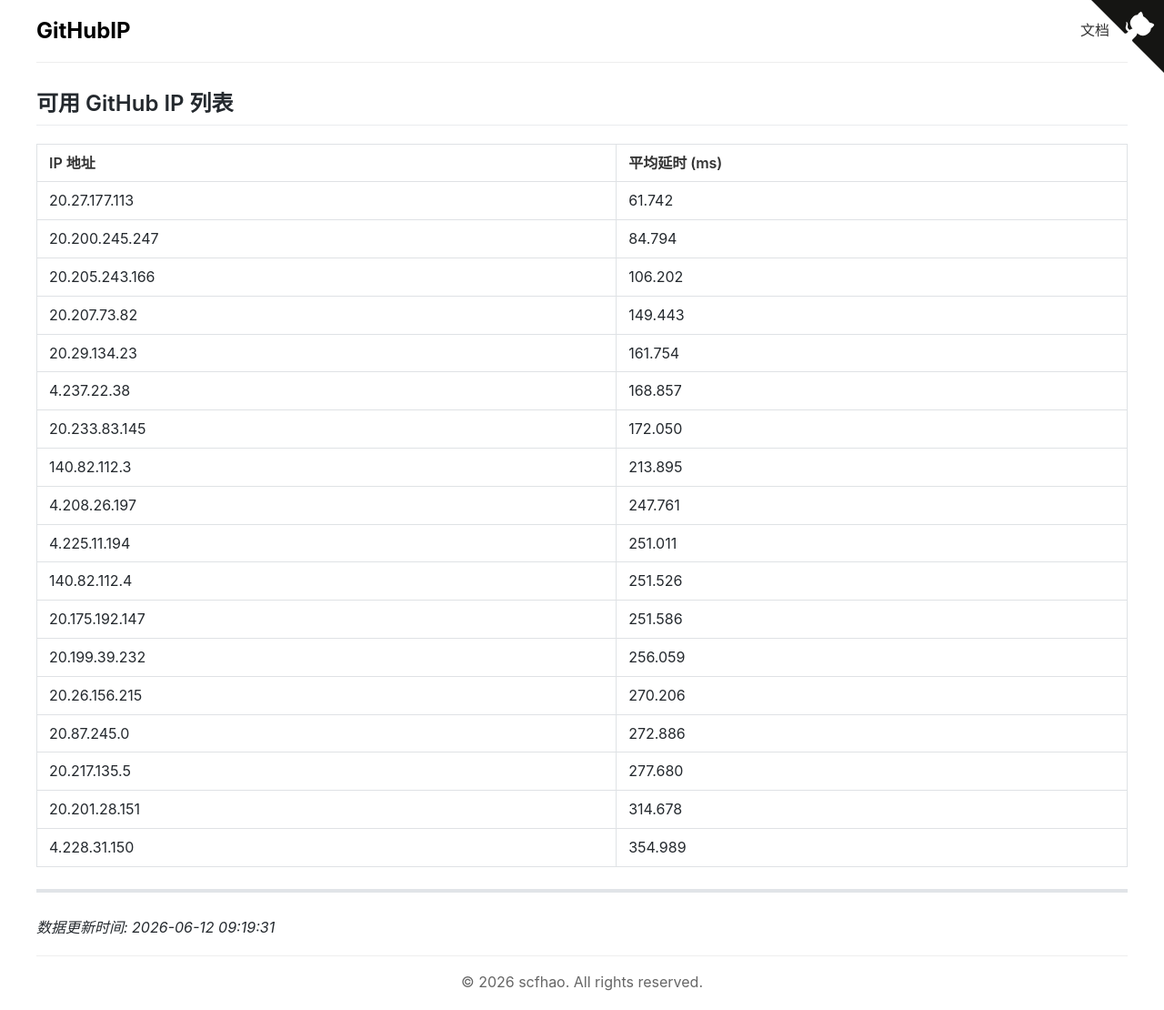
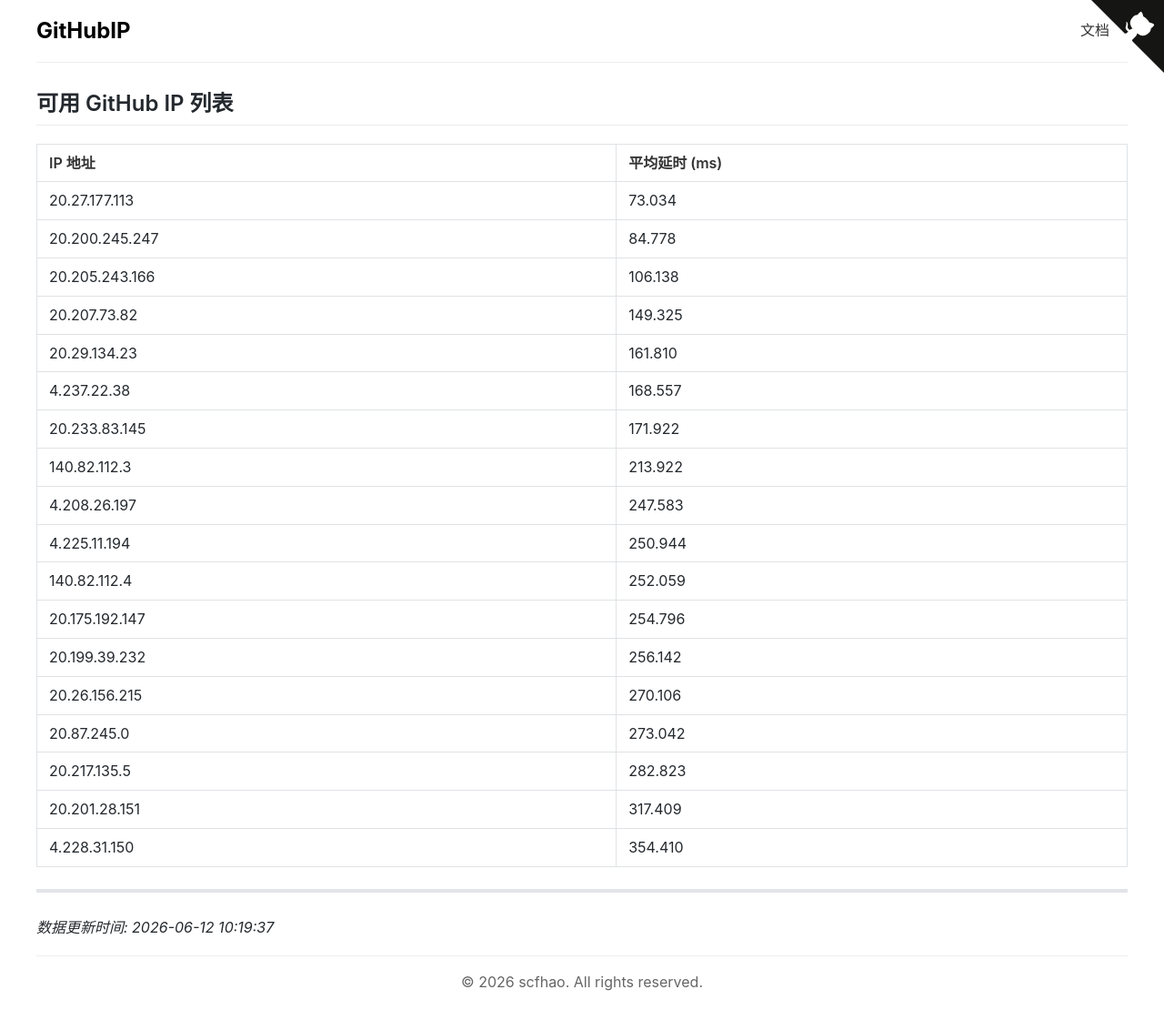
Before and after one commit to scfhao/GitHubIP, a Jekyll site: the page built from index.md, in a window 1280 px wide. Shown: the whole page at 91% size. Built offline with Jekyll 4.4.1, drawn with Linux system fonts in a browser that asks for light colours.

Commit message:
自动脚本执行 - 2026-06-12 10:19:37

```diff
--- a/index.md
+++ b/index.md
@@ -1,32 +1,32 @@
 ---
 layout: home
 title: GitHub IP 列表
-date: 2026-06-12 09:19:31
+date: 2026-06-12 10:19:37
 ---
 
 ## 可用 GitHub IP 列表
 
 | IP 地址 | 平均延时 (ms) |
 |---------|--------------|
-| 20.27.177.113 | 61.742 |
-| 20.200.245.247 | 84.794 |
-| 20.205.243.166 | 106.202 |
-| 20.207.73.82 | 149.443 |
-| 20.29.134.23 | 161.754 |
-| 4.237.22.38 | 168.857 |
-| 20.233.83.145 | 172.050 |
-| 140.82.112.3 | 213.895 |
-| 4.208.26.197 | 247.761 |
-| 4.225.11.194 | 251.011 |
-| 140.82.112.4 | 251.526 |
-| 20.175.192.147 | 251.586 |
-| 20.199.39.232 | 256.059 |
-| 20.26.156.215 | 270.206 |
-| 20.87.245.0 | 272.886 |
-| 20.217.135.5 | 277.680 |
-| 20.201.28.151 | 314.678 |
-| 4.228.31.150 | 354.989 |
+| 20.27.177.113 | 73.034 |
+| 20.200.245.247 | 84.778 |
+| 20.205.243.166 | 106.138 |
+| 20.207.73.82 | 149.325 |
+| 20.29.134.23 | 161.810 |
+| 4.237.22.38 | 168.557 |
+| 20.233.83.145 | 171.922 |
+| 140.82.112.3 | 213.922 |
+| 4.208.26.197 | 247.583 |
+| 4.225.11.194 | 250.944 |
+| 140.82.112.4 | 252.059 |
+| 20.175.192.147 | 254.796 |
+| 20.199.39.232 | 256.142 |
+| 20.26.156.215 | 270.106 |
+| 20.87.245.0 | 273.042 |
+| 20.217.135.5 | 282.823 |
+| 20.201.28.151 | 317.409 |
+| 4.228.31.150 | 354.410 |
 
 ---
 
-*数据更新时间: 2026-06-12 09:19:31*
+*数据更新时间: 2026-06-12 10:19:37*
```
